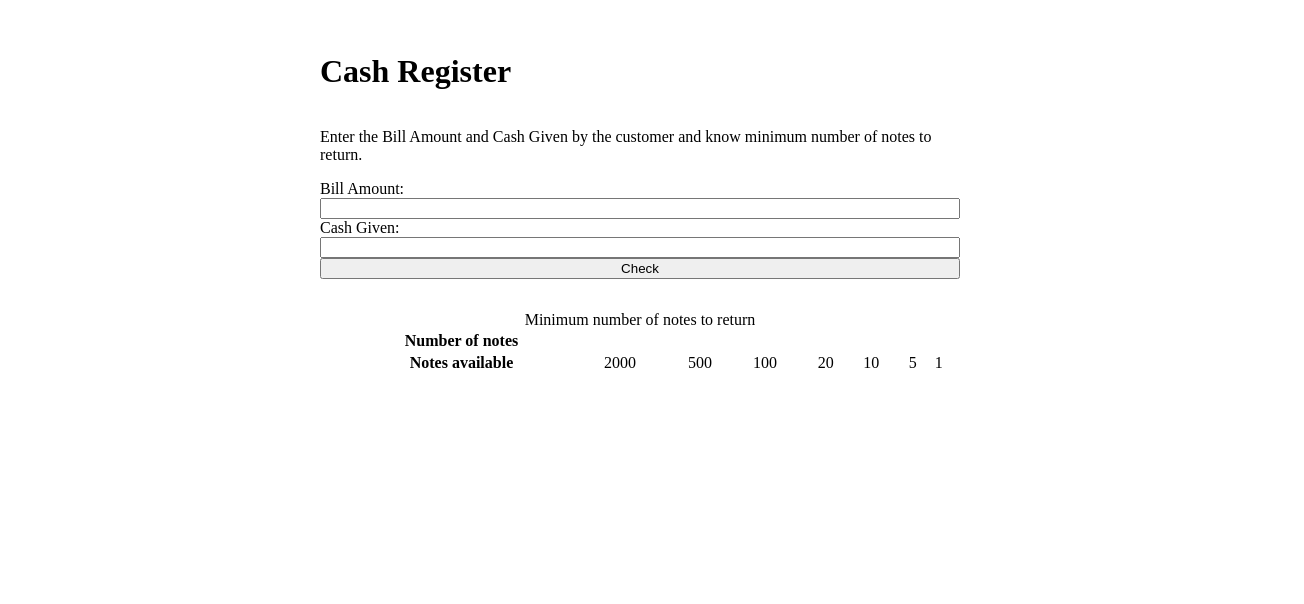
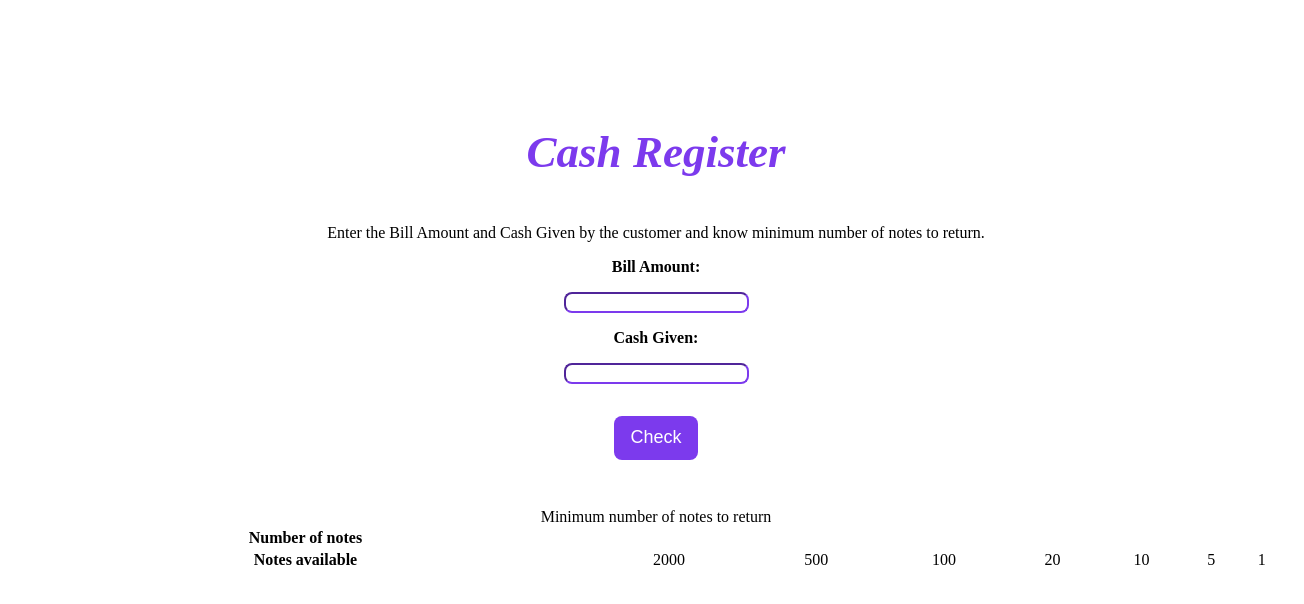
Before and after one commit to AarushSharmaa/cash-register, a plain HTML site: page index.html in a window 1280 px wide. Shown: the whole page, 1304 px wide, since content can reach past the window. Drawn offline with Linux system fonts and the light colour scheme.

Commit message:
update : css

```diff
--- a/index.html
+++ b/index.html
@@ -17,13 +17,13 @@
             return.</p>
 
         <!--Bill Amount-->
-        <label for="bill-amount">Bill Amount: </label>
+        <label for="bill-amount"><strong>Bill Amount: </strong> </label>
         <input id="bill-amount" type="text">
         <!--This will create an input box for billAmount-->
 
 
         <!--Cash Given-->
-        <label for="cash-given">Cash Given: </label>
+        <label for="cash-given"><strong>Cash Given: </strong></label>
         <input id="cash-given" type="text">
         <!--This will create an input box for cashAmount-->
 
--- a/styles.css
+++ b/styles.css
@@ -1,8 +1,62 @@
+body
+{
+    background-color: white;
+    font-style: normal;
+}
 
-.container
-{
+
+.container {
     display: flex;
     flex-direction: column;
-    width: 50vw;
-    margin: 2rem auto;
+    width: 100%;
+    max-width: 100%;
+    min-height: 900px;
+    padding: 1rem;
+    margin: 5rem auto;
+    text-align: center;
 }
+
+
+
+.heading
+{
+    font-style:italic;
+    text-align: center;
+    color: #7c3aed;
+    font-weight: bolder;
+    font-size:45px;
+
+}
+
+.description
+{
+    font-style:normal;
+    font-weight: lighter;
+}
+
+#bill-amount{
+    border-color: #7c3aed;
+    margin: 1rem auto;
+    border-radius: 0.5rem;
+}
+
+#cash-given{
+    border-color: #7c3aed;
+    margin: 1rem auto;
+    border-radius: 0.5rem;
+}
+
+
+#check-button
+{
+    border: none;
+    margin: 1rem auto;
+    background-color: #7c3aed;
+    color: white;
+    font-size: large;
+    cursor: pointer;
+    border-radius: 0.5rem;
+    padding: 0.7rem 1rem;
+    display: block;
+
+}
```
